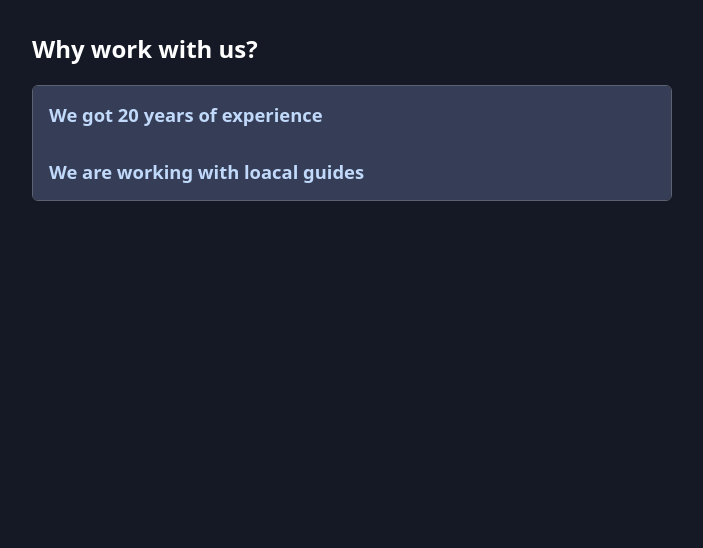
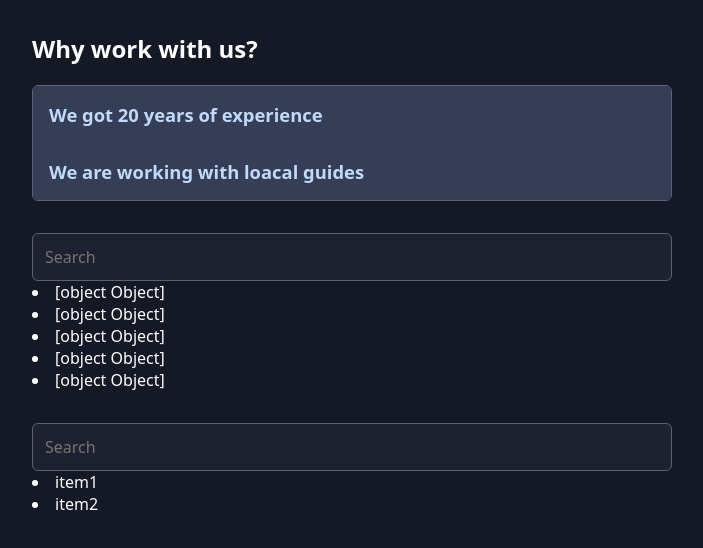
Before and after one commit to amr4356/ReactPatterns, a React (Vite) app: page / in a window 1280 px wide. Shown: the top 548 px of the page, without its empty margins (288-991 px from the left). Built offline with nearby package versions, Linux system fonts and the light colour scheme.

Commit message:
515. Introducing & Using Render Props

```diff
--- a/src/App.jsx
+++ b/src/App.jsx
@@ -1,4 +1,44 @@
 import Accordion from "./components/Accordion/Accordion";
+import SearchableList from "./components/SearchableList/SearchableList";
+
+import savannaImg from './assets/african-savanna.jpg';
+import amazonImg from './assets/amazon-river.jpg';
+import caribbeanImg from './assets/caribbean-beach.jpg';
+import desertImg from './assets/desert-dunes.jpg';
+import forestImg from './assets/forest-waterfall.jpg';
+
+const PLACES = [
+  {
+    id: 'african-savanna',
+    image: savannaImg,
+    title: 'African Savanna',
+    description: 'Experience the beauty of nature.',
+  },
+  {
+    id: 'amazon-river',
+    image: amazonImg,
+    title: 'Amazon River',
+    description: 'Get to know the largest river in the world.',
+  },
+  {
+    id: 'caribbean-beach',
+    image: caribbeanImg,
+    title: 'Caribbean Beach',
+    description: 'Enjoy the sun and the beach.',
+  },
+  {
+    id: 'desert-dunes',
+    image: desertImg,
+    title: 'Desert Dunes',
+    description: 'Discover the desert life.',
+  },
+  {
+    id: 'forest-waterfall',
+    image: forestImg,
+    title: 'Forest Waterfall',
+    description: 'Listen to the sound of the water.',
+  },
+];
 
 function App() {
   return (
@@ -29,6 +69,11 @@
             </Accordion.Content>
           </Accordion.Item>
         </Accordion>
+
+      </section>
+      <section>
+        <SearchableList items={PLACES} />
+        <SearchableList items={['item1','item2']} />
       </section>
     </main>
   );
--- /dev/null
+++ b/src/components/SearchableList/SearchableList.jsx
@@ -0,0 +1,11 @@
+export default function SearchableList({items}){
+    return (
+        <div className="searchable-list">
+            <input type="search" placeholder='Search' />
+            {items.map( (item,index) => (
+                <li key={index}>{item.toString()}</li>
+            ))}
+
+        </div>
+    );
+}
```
